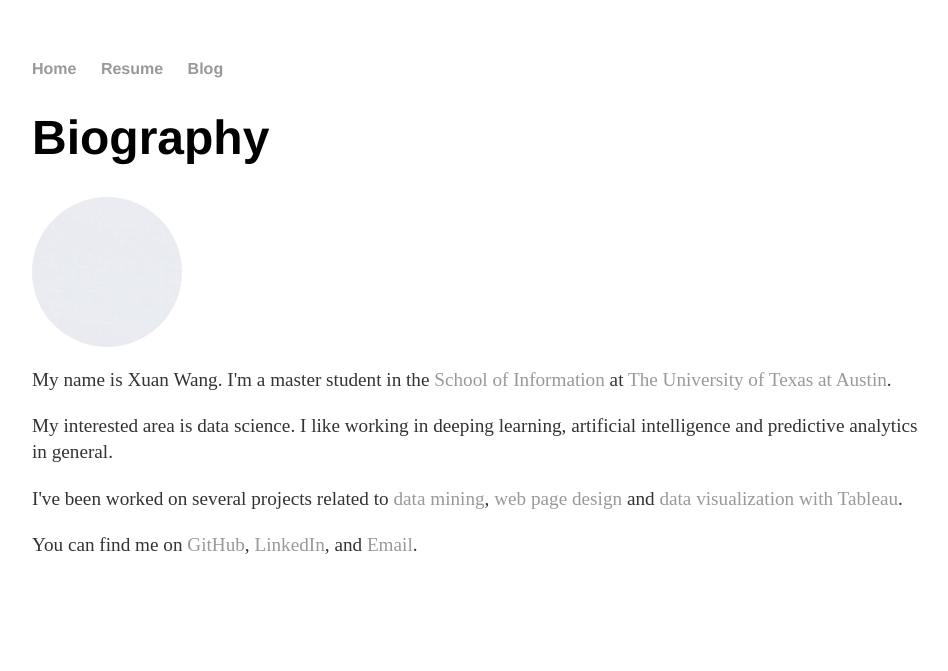
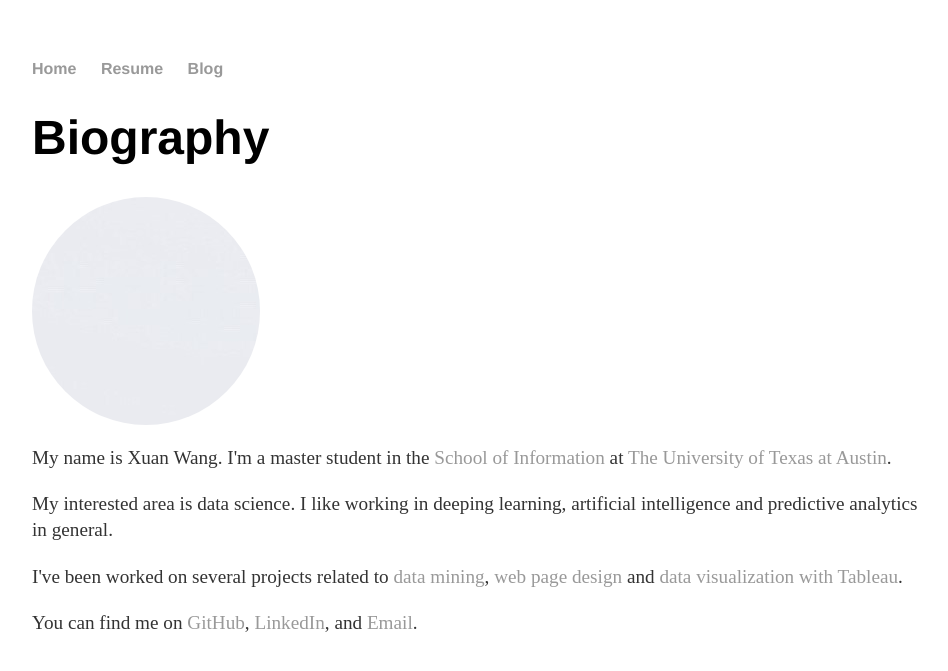
Before and after one commit to xxuanwang-zz/Portfolio, a Jekyll site: the page built from index.html, in a window 1280 px wide. Shown: the top 671 px of the page, without its empty margins (160-1108 px from the left). Built offline with Jekyll 4.4.1, drawn with Linux system fonts in a browser that asks for light colours.

Commit message:
Update index.html

```diff
--- a/index.html
+++ b/index.html
@@ -7,7 +7,7 @@
     <h1>Biography</h1>
   </header>
   <section id="about">
-    <div style="width:150px; height:150px; border-radius:50%; overflow:hidden;">
+    <div style="width:228px; height:228px; border-radius:50%; overflow:hidden;">
       <img src="./img/me.jpg"/>
     </div>
     <p>
```
